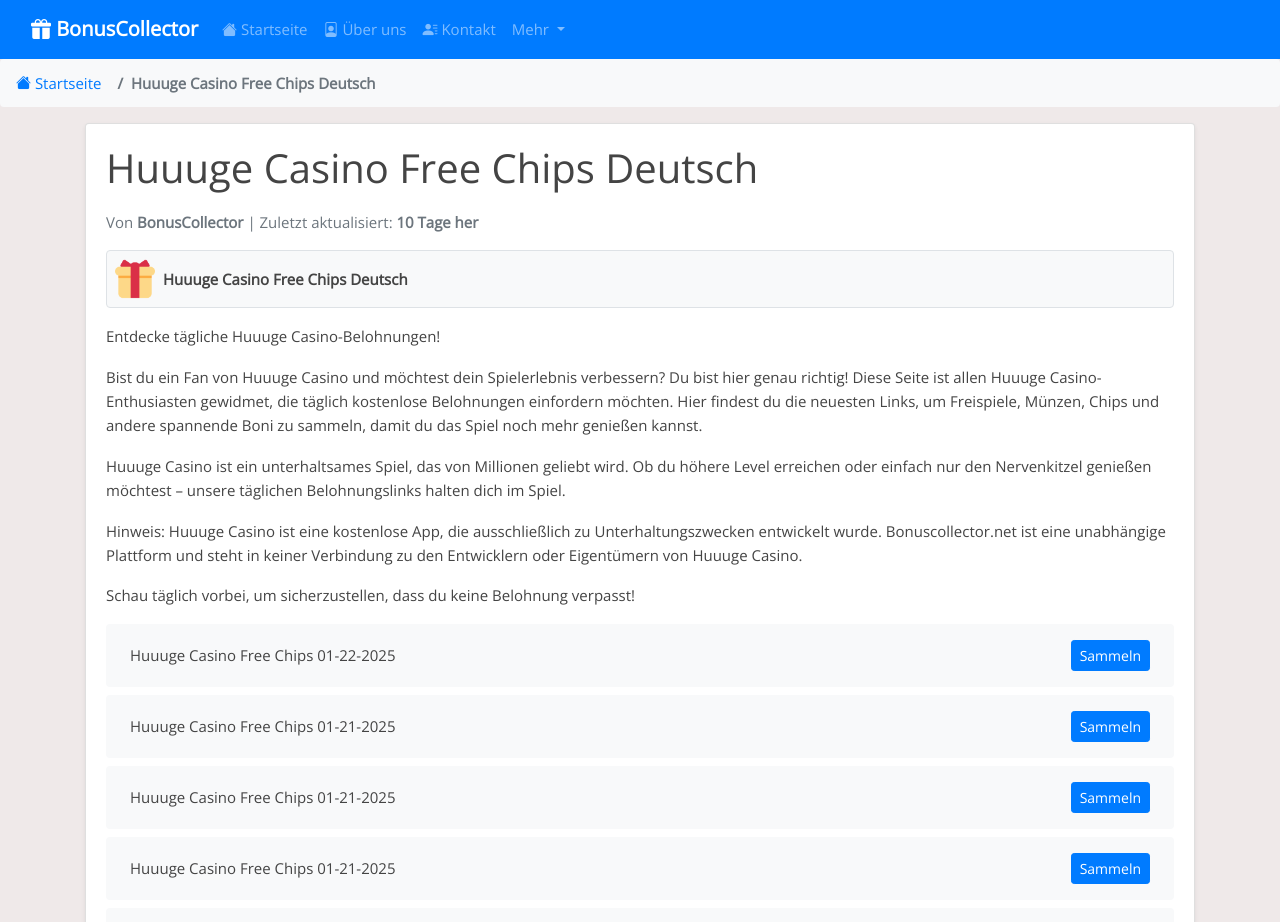
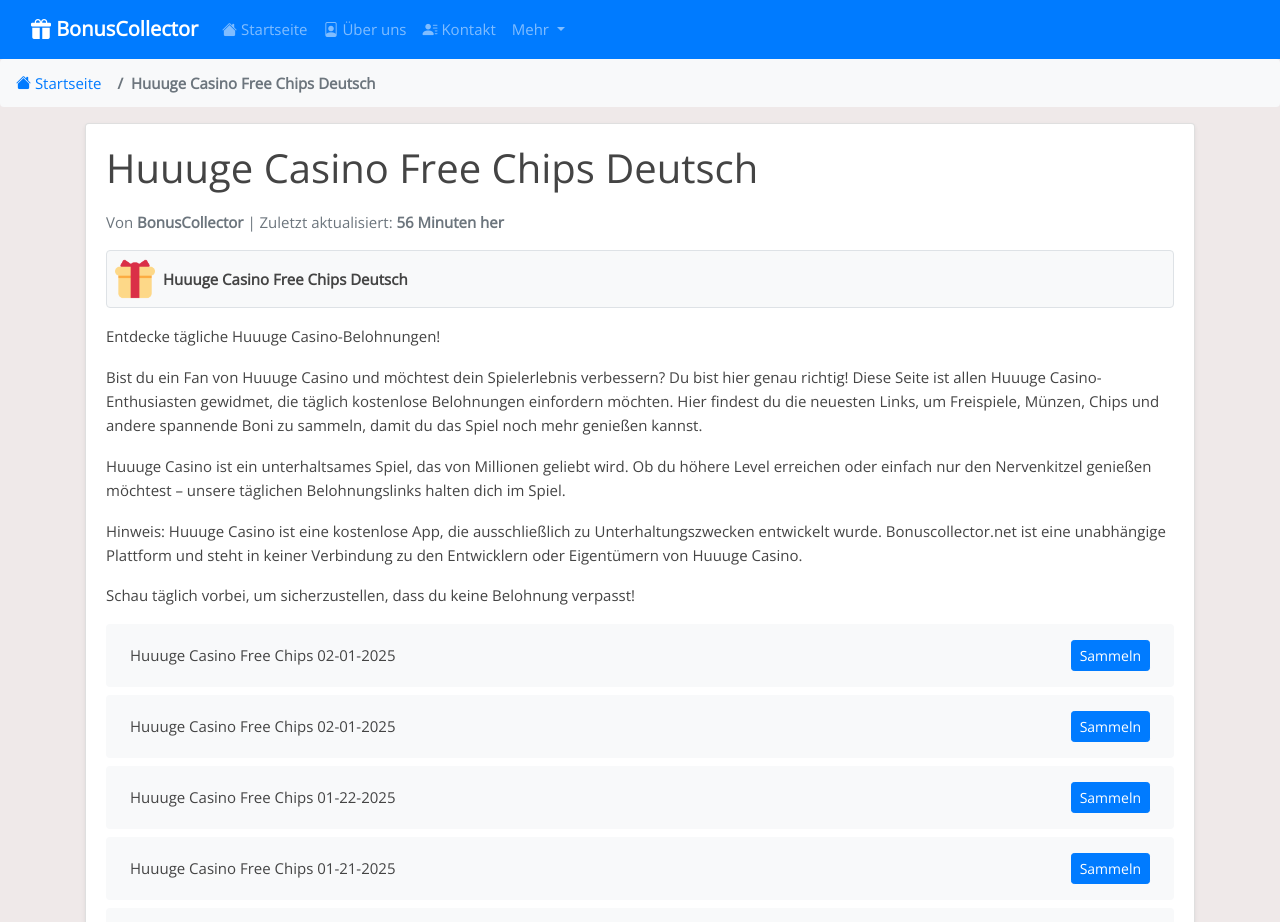
Before and after one commit to Prollad99/bs-de, a Jekyll site: the page built from _posts/2025-01-19-huuuge-casino.md, in a window 1280 px wide and 1400 px high. Shown: the top 922 px of the window. Built offline with Jekyll 4.4.1, drawn with Linux system fonts in a browser that asks for light colours; some of the changed text lies outside the part shown.

Commit message:
Aktualisiere huuuge-casino-Belohnungslinks, Inhalte und Änderungsdatum

```diff
--- a/_data/include_files.yml
+++ b/_data/include_files.yml
@@ -32,7 +32,7 @@
   last_modified: 2025-01-25 18:16:02
 
 huuuge-casino.html:
-  last_modified: 2025-01-22 04:39:10
+  last_modified: 2025-02-01 04:17:23
 
 wsop.html:
   last_modified: 2025-01-31 06:21:15
--- a/_includes/huuuge-casino.html
+++ b/_includes/huuuge-casino.html
@@ -1,4 +1,12 @@
 <ul class="list-group mt-3 mb-4">
+  <li class="list-group-item d-flex justify-content-between align-items-center">
+    <span>Huuuge Casino Free Chips 02-01-2025</span>
+    <a href="https://huuugecasino.onelink.me/C9yP/1nqzyh6q?af_force_deeplink=true" class="btn btn-primary btn-sm">Sammeln</a>
+  </li>
+  <li class="list-group-item d-flex justify-content-between align-items-center">
+    <span>Huuuge Casino Free Chips 02-01-2025</span>
+    <a href="https://huuugecasino.onelink.me/C9yP/pglnn9fl?af_force_deeplink=true" class="btn btn-primary btn-sm">Sammeln</a>
+  </li>
   <li class="list-group-item d-flex justify-content-between align-items-center">
     <span>Huuuge Casino Free Chips 01-22-2025</span>
     <a href="https://huuugecasino.onelink.me/C9yP/d8t7u5fg?af_force_deeplink=true" class="btn btn-primary btn-sm">Sammeln</a>
@@ -391,12 +399,4 @@
     <span>Huuuge Casino Free Chips 01-19-2025</span>
     <a href="https://2rc7.app.link/7qMthy8n2Nb" class="btn btn-primary btn-sm">Sammeln</a>
   </li>
-  <li class="list-group-item d-flex justify-content-between align-items-center">
-    <span>Huuuge Casino Free Chips 01-19-2025</span>
-    <a href="https://2rc7.app.link/zPKnexDPSNb" class="btn btn-primary btn-sm">Sammeln</a>
-  </li>
-  <li class="list-group-item d-flex justify-content-between align-items-center">
-    <span>Huuuge Casino Free Chips 01-19-2025</span>
-    <a href="https://2rc7.app.link/Imw171G0TNb" class="btn btn-primary btn-sm">Sammeln</a>
-  </li>
 </ul>
```
Also changed, not shown: links-json/huuuge-casino.json (+8 -8 lines).
